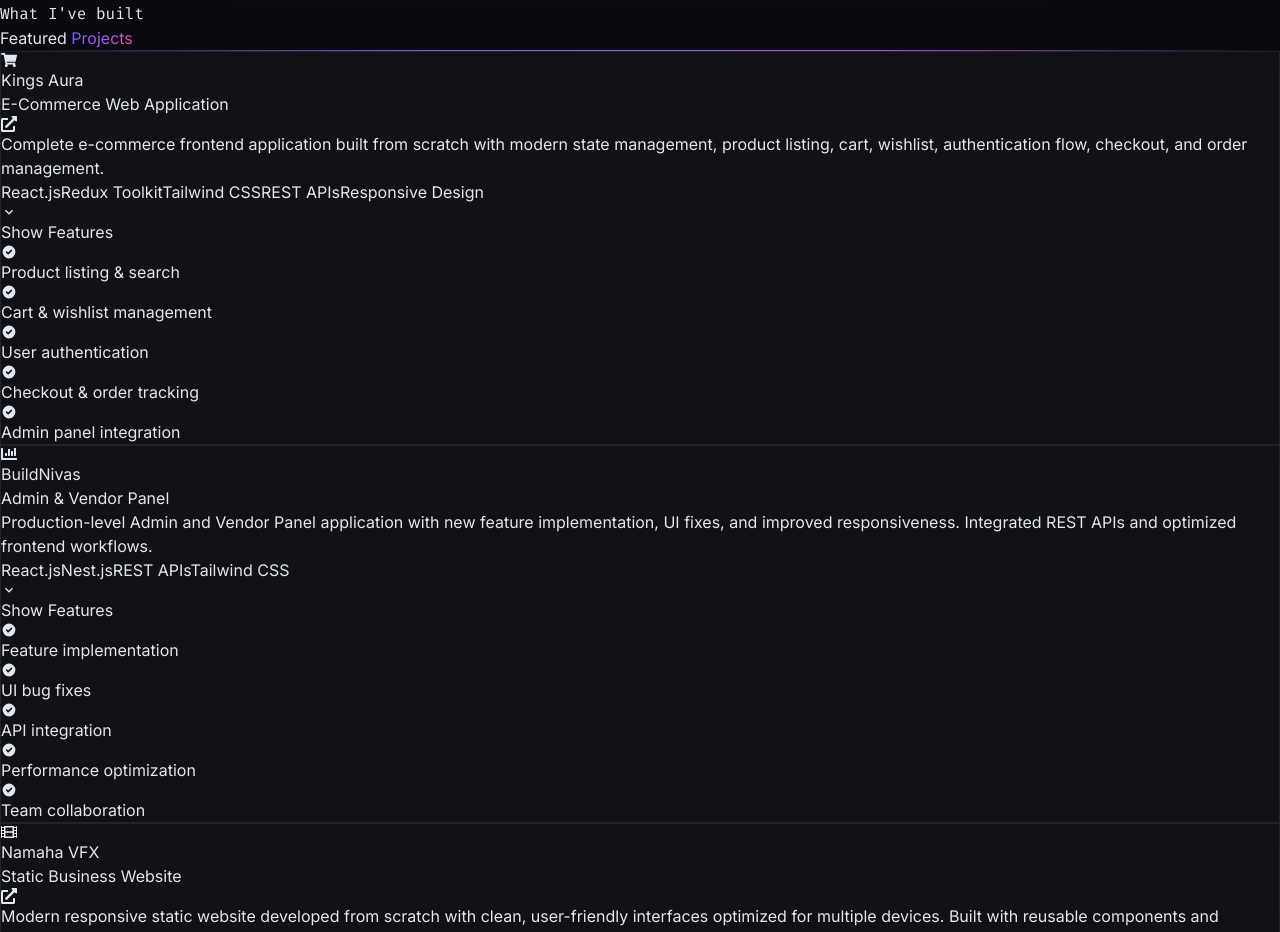
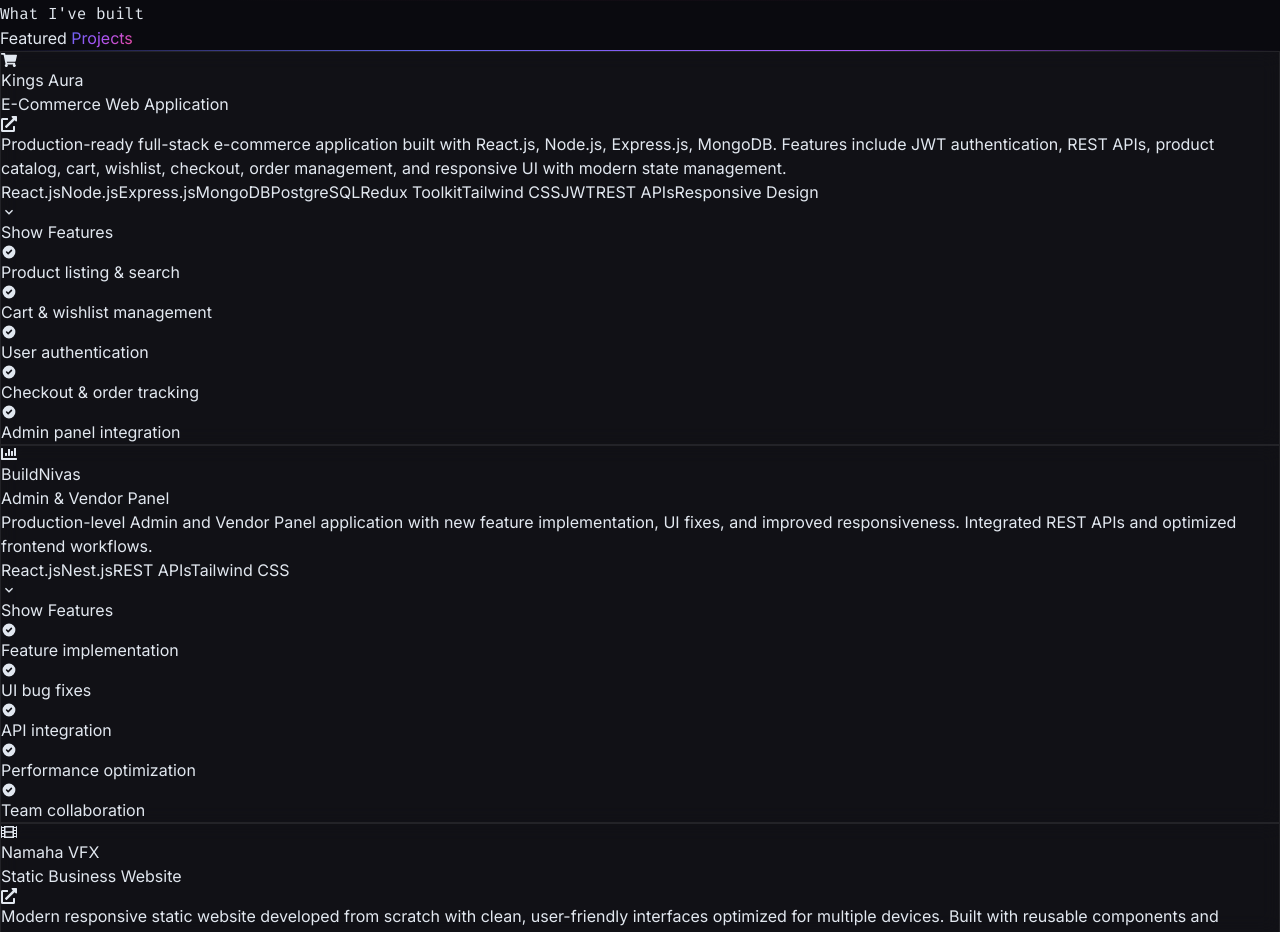
Before and after one commit to venkateshburra/my-portfolio, a React (Vite) app in the folder user/: page / in a window 1280 px wide. Shown: the part 3660-4592 px from the top of the page. Built offline with nearby package versions, Linux system fonts and the light colour scheme.

Commit message:
Update Projects.jsx

```diff
--- a/user/src/components/Projects.jsx
+++ b/user/src/components/Projects.jsx
@@ -21,8 +21,19 @@
   {
     title: 'Kings Aura',
     subtitle: 'E-Commerce Web Application',
-    description: 'Complete e-commerce frontend application built from scratch with modern state management, product listing, cart, wishlist, authentication flow, checkout, and order management.',
-    tech: ['React.js', 'Redux Toolkit', 'Tailwind CSS', 'REST APIs', 'Responsive Design'],
+    description: 'Production-ready full-stack e-commerce application built with React.js, Node.js, Express.js, MongoDB. Features include JWT authentication, REST APIs, product catalog, cart, wishlist, checkout, order management, and responsive UI with modern state management.',
+    tech: [
+      'React.js',
+      'Node.js',
+      'Express.js',
+      'MongoDB',
+      'PostgreSQL',
+      'Redux Toolkit',
+      'Tailwind CSS',
+      'JWT',
+      'REST APIs',
+      'Responsive Design'
+    ],
     link: 'https://thekingsaura.com',
     color: 'from-indigo-500 to-purple-600',
     icon: <FaShoppingCart className="text-white text-2xl" />,
```
